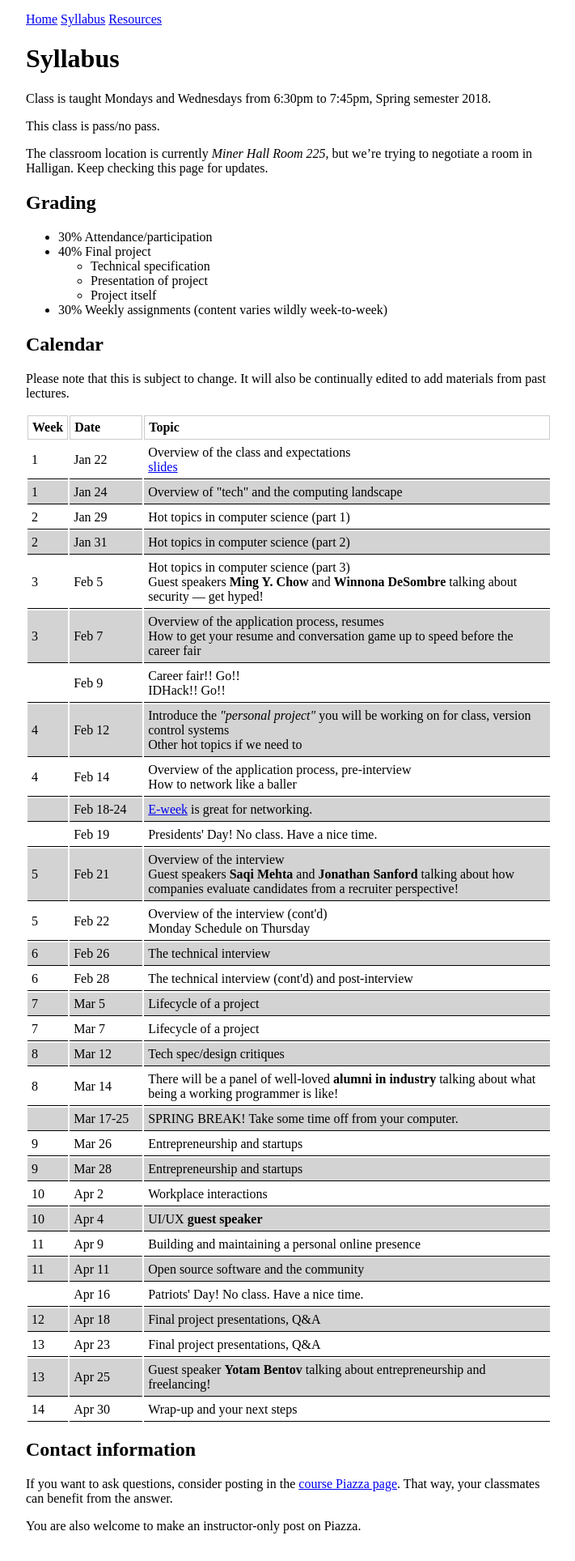
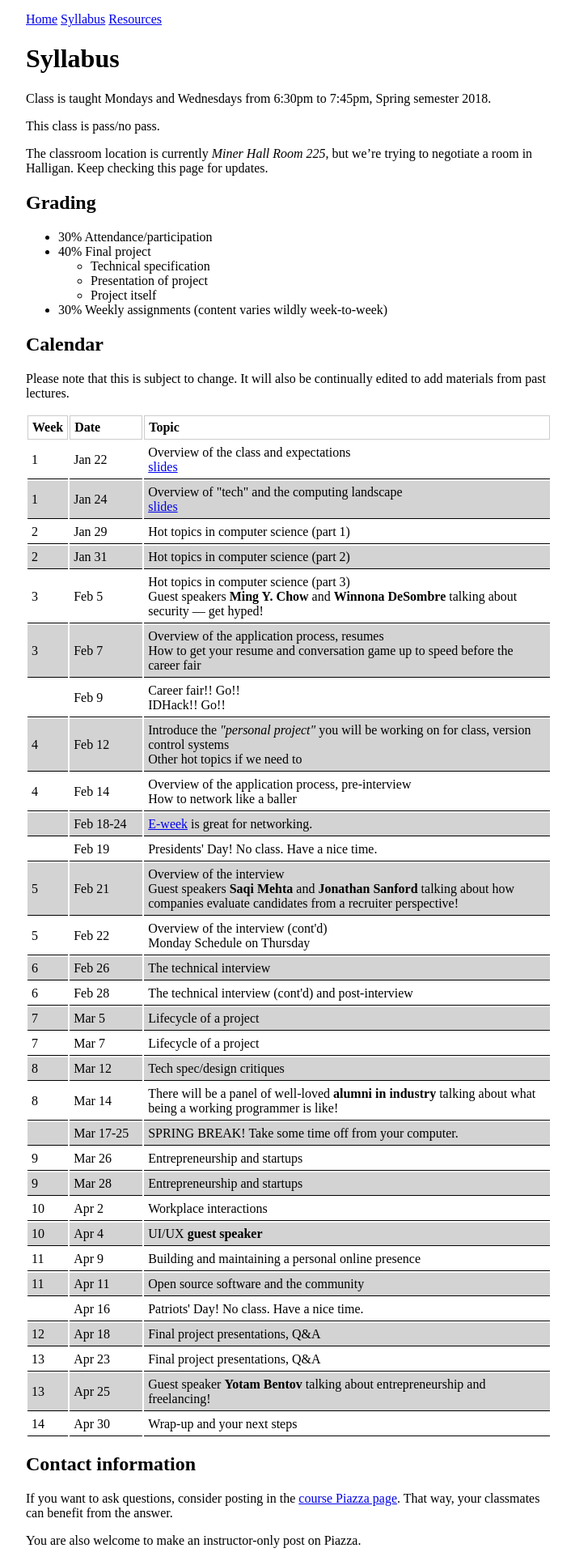
Before and after one commit to tekknolagi/excollege, a Jekyll site: the page built from syllabus.md, in a window 1280 px wide. Shown: the whole page at 81% size, without its empty margins (16-727 px from the left). Built offline with Jekyll 4.4.1, drawn with Linux system fonts in a browser that asks for light colours.

Commit message:
Add slides for day 2 and also relevant material

```diff
--- a/syllabus.md
+++ b/syllabus.md
@@ -42,7 +42,9 @@ to add materials from past lectures.
         <tr>
             <td>1</td>
             <td>Jan 24</td>
-            <td>Overview of "tech" and the computing landscape</td>
+            <td>Overview of "tech" and the computing landscape
+            <br />
+            <a href="{{ site.baseurl }}/assets/day_2.pdf">slides</a></td>
         </tr>
         <tr>
             <td>2</td>
```
Also changed, not shown: 2 other files.
